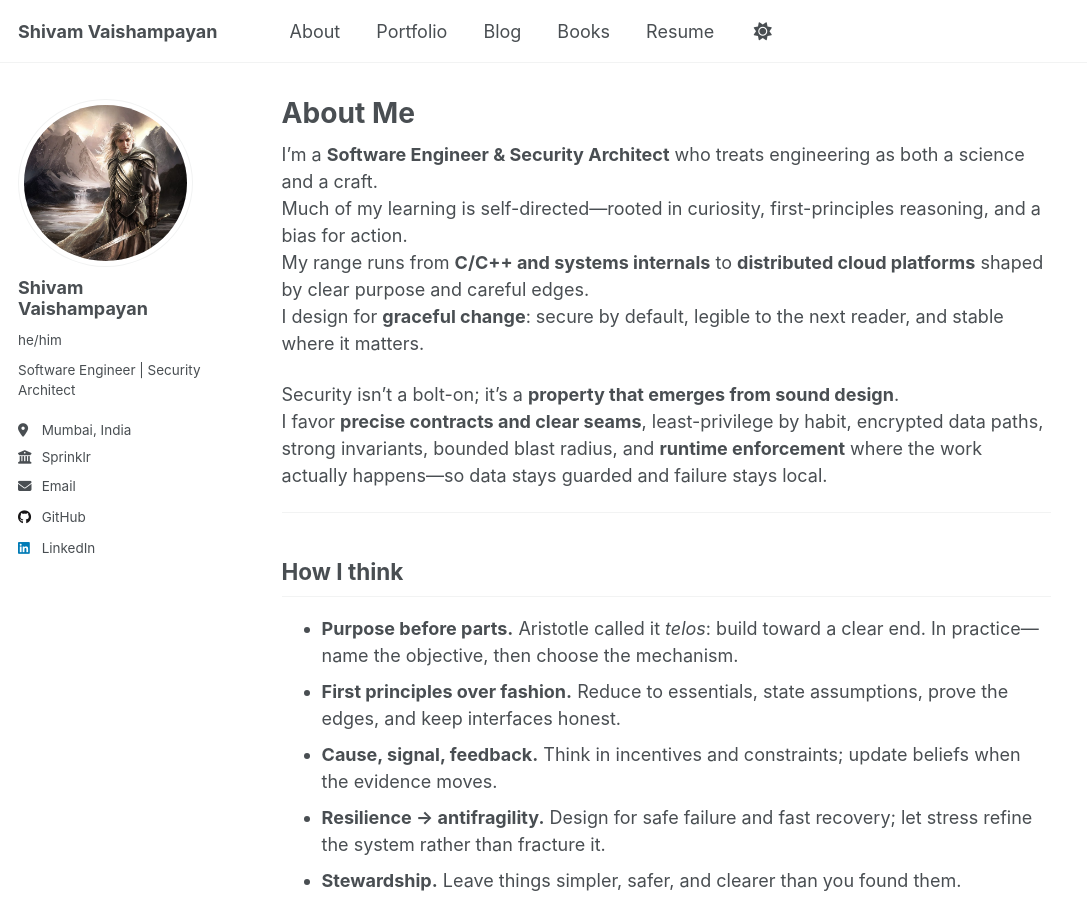
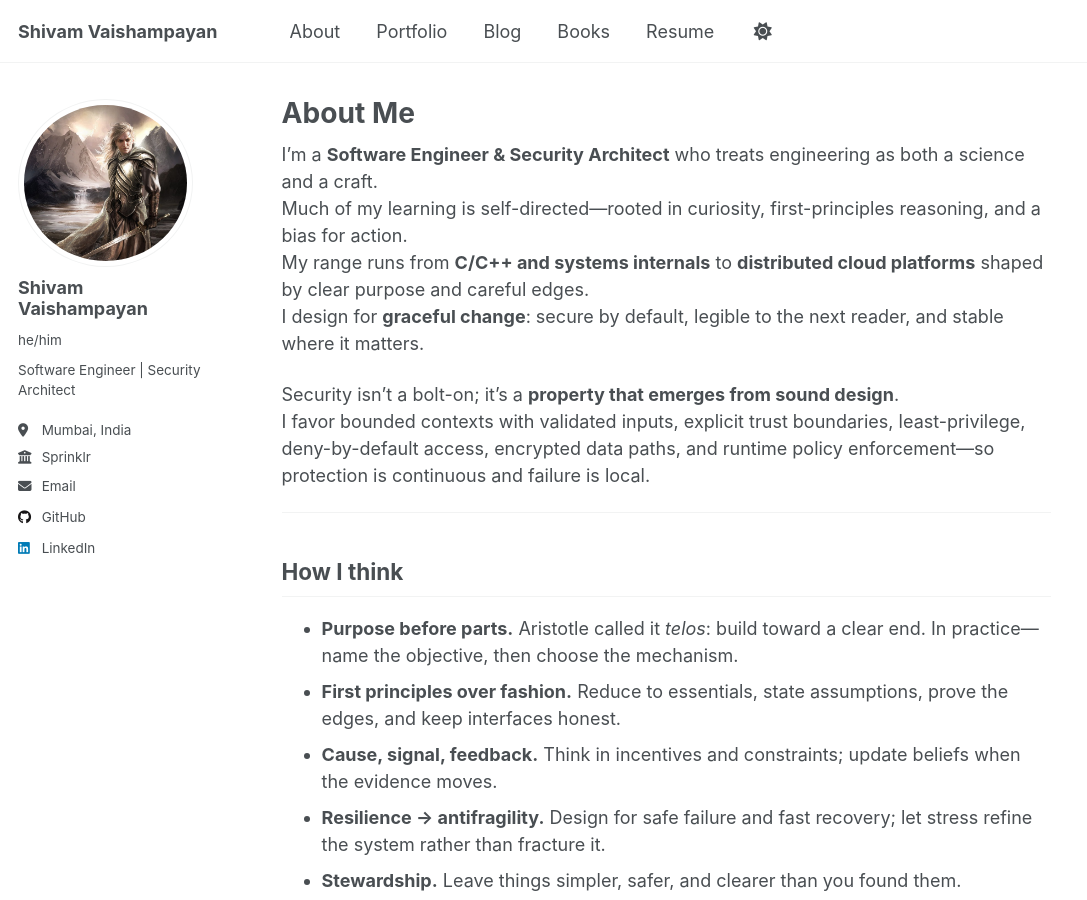
Before and after one commit to HackerM0nk/HackerM0nk.github.io, a Jekyll site: the page built from _pages/about.md, in a window 1280 px wide and 900 px high. Shown: the whole window, without its empty margins (0-1087 px from the left). Built offline with Jekyll 4.4.1, drawn with Linux system fonts in a browser that asks for light colours.

Commit message:
Update Website

```diff
--- a/_pages/about.md
+++ b/_pages/about.md
@@ -13,7 +13,7 @@ My range runs from **C/C++ and systems internals** to **distributed cloud platfo
 I design for **graceful change**: secure by default, legible to the next reader, and stable where it matters.
 
 Security isn’t a bolt-on; it’s a **property that emerges from sound design**.
-I favor **precise contracts and clear seams**, least-privilege by habit, encrypted data paths, strong invariants, bounded blast radius, and **runtime enforcement** where the work actually happens—so data stays guarded and failure stays local.
+I favor bounded contexts with validated inputs, explicit trust boundaries, least-privilege, deny-by-default access, encrypted data paths, and runtime policy enforcement—so protection is continuous and failure is local.
 
 ---
 
```
